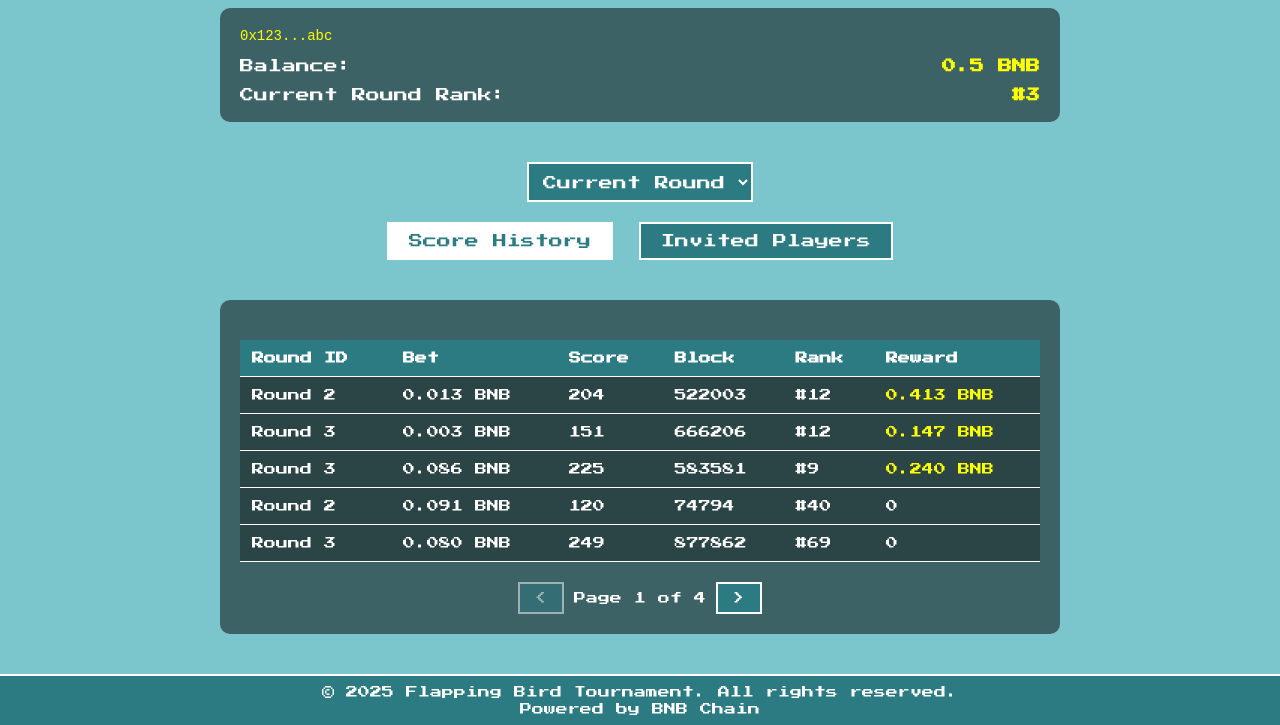
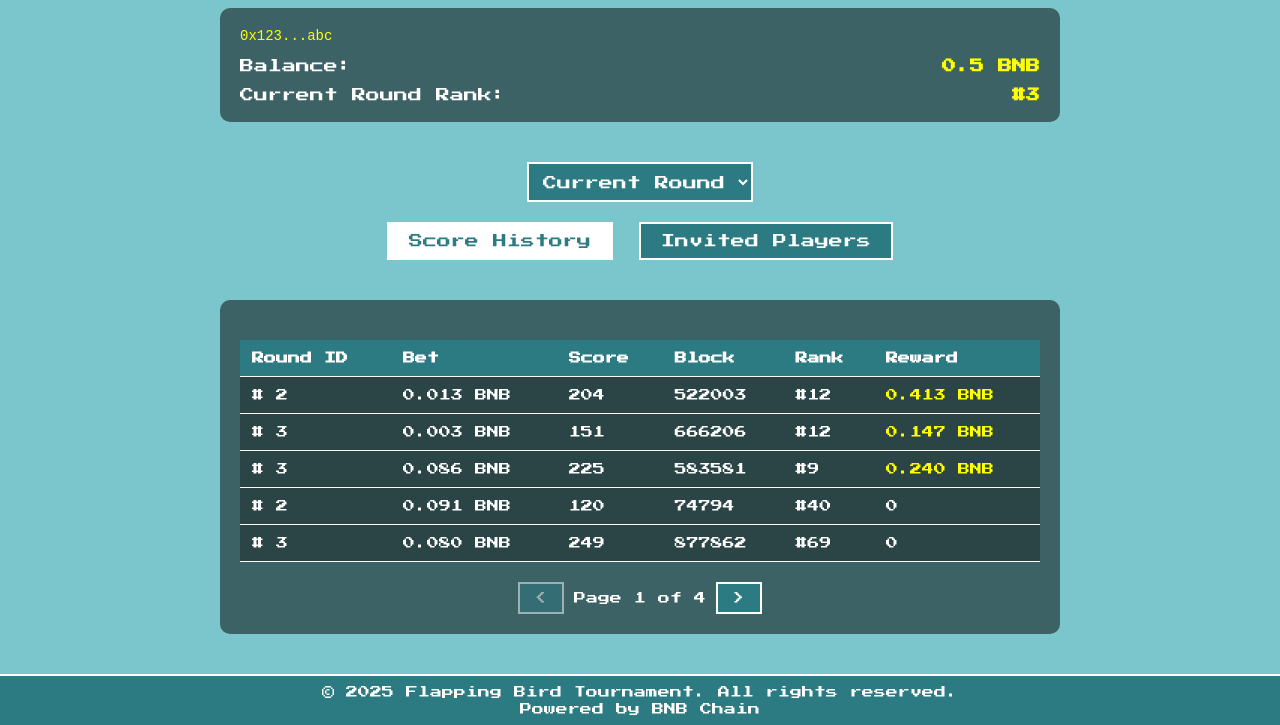
Before and after one commit to truong291/flapping-bird-tournament, a website: page player.html in a window 1280 px wide. Shown: the part 166-891 px from the top of the page. Drawn offline with Linux system fonts and the light colour scheme.

Commit message:
update wallet page

```diff
--- a/player.html
+++ b/player.html
@@ -324,7 +324,7 @@
         // Dữ liệu mẫu
         const mockData = {
             score: Array.from({length: 20}, (_, i) => ({
-                roundId: `Round ${Math.floor(Math.random() * 3) + 1}`,
+                roundId: `# ${Math.floor(Math.random() * 3) + 1}`,
                 bet: (Math.random() * 0.1).toFixed(3),
                 score: Math.floor(Math.random() * 200) + 50,
                 block: Math.floor(Math.random() * 1000000),
```
